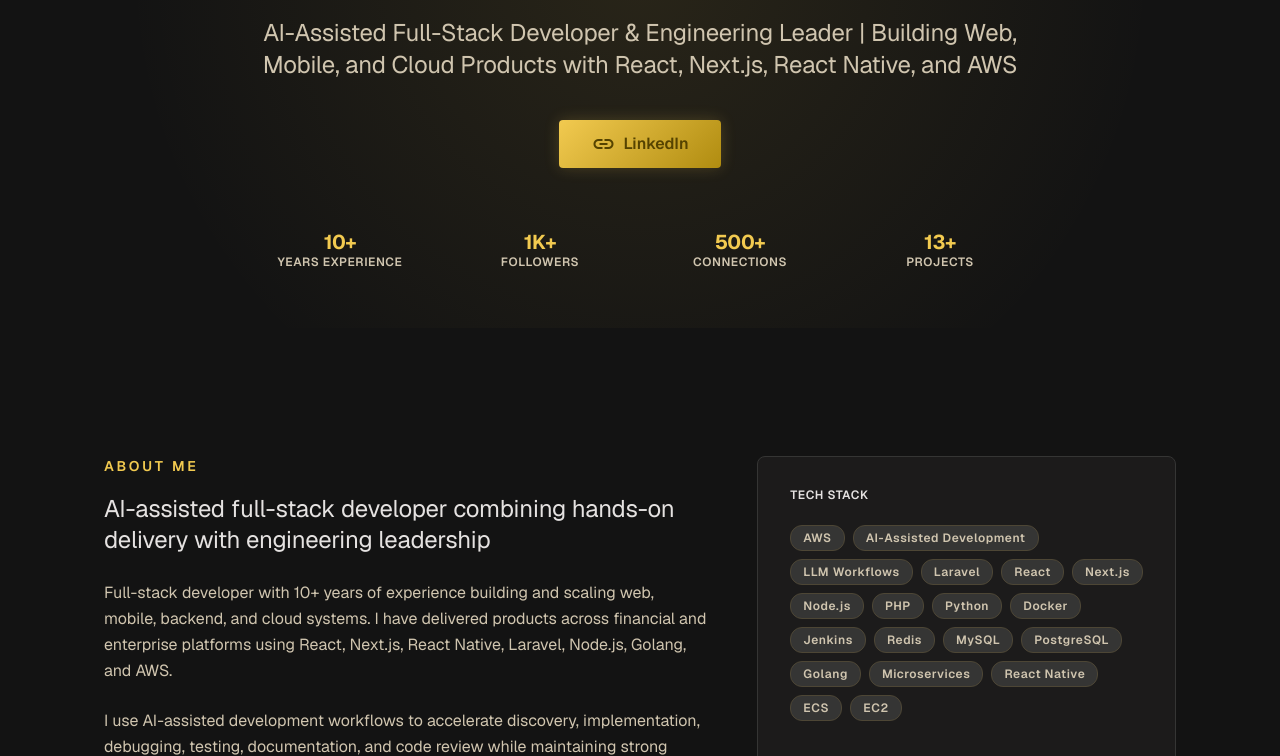
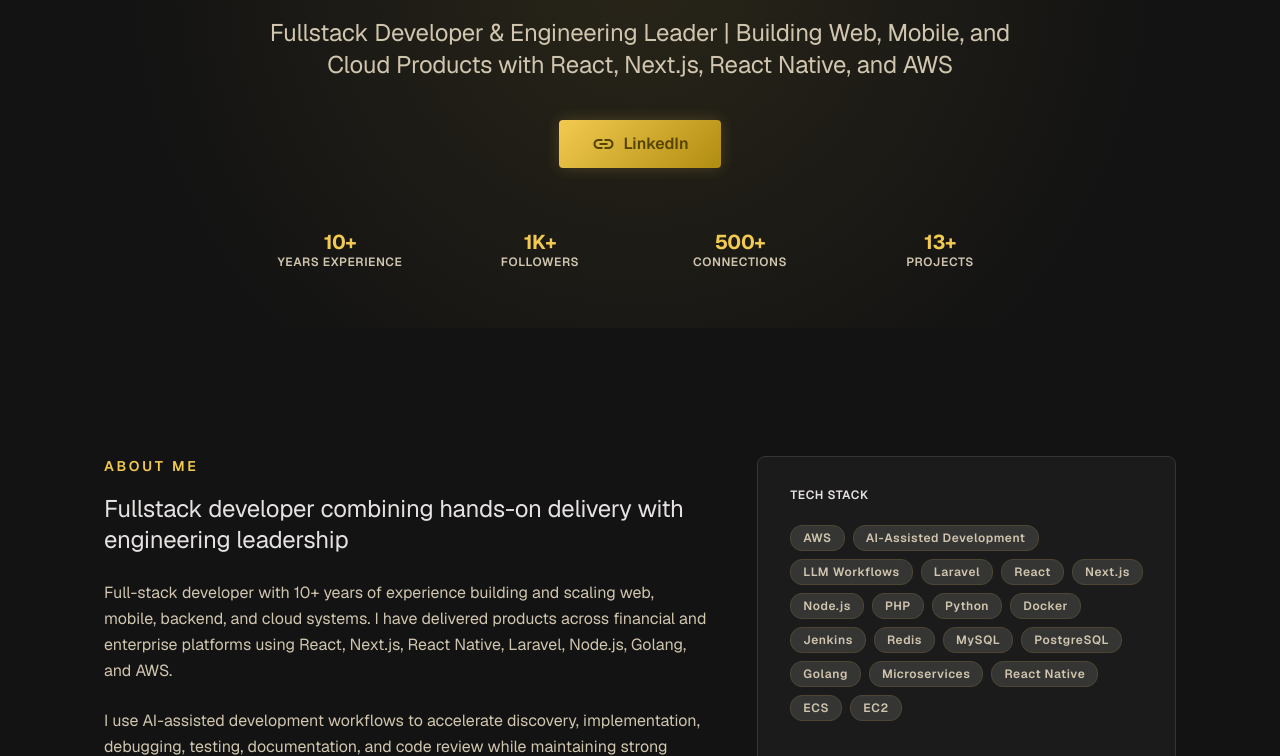
Before and after one commit to fjarfs/fjarfs, a plain HTML site: page index.html in a window 1280 px wide. Shown: the part 456-1212 px from the top of the page. Drawn offline with nearby package versions, Linux system fonts and the light colour scheme.

Commit message:
Update developer profile copy

```diff
--- a/index.html
+++ b/index.html
@@ -334,7 +334,7 @@
         <p
           class="font-headline-lg-mobile md:text-headline-md text-text-secondary max-w-3xl mx-auto mb-10 leading-relaxed"
         >
-          AI-Assisted Full-Stack Developer &amp; Engineering Leader | Building
+          Fullstack Developer &amp; Engineering Leader | Building
           Web, Mobile, and Cloud Products with React, Next.js, React Native, and
           AWS
         </p>
@@ -400,7 +400,7 @@
             About Me
           </h2>
           <h3 class="font-headline-md text-headline-md text-text-primary mb-6">
-            AI-assisted full-stack developer combining hands-on delivery with
+            Fullstack developer combining hands-on delivery with
             engineering leadership
           </h3>
           <div
```
